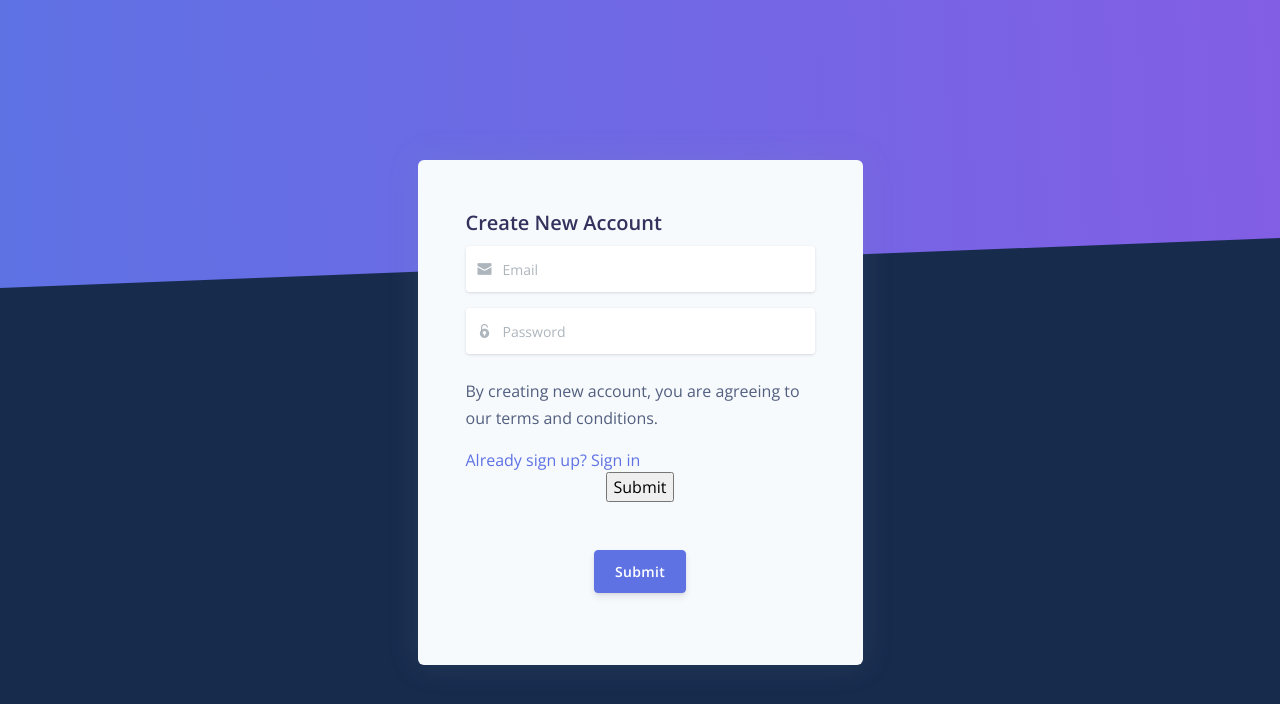
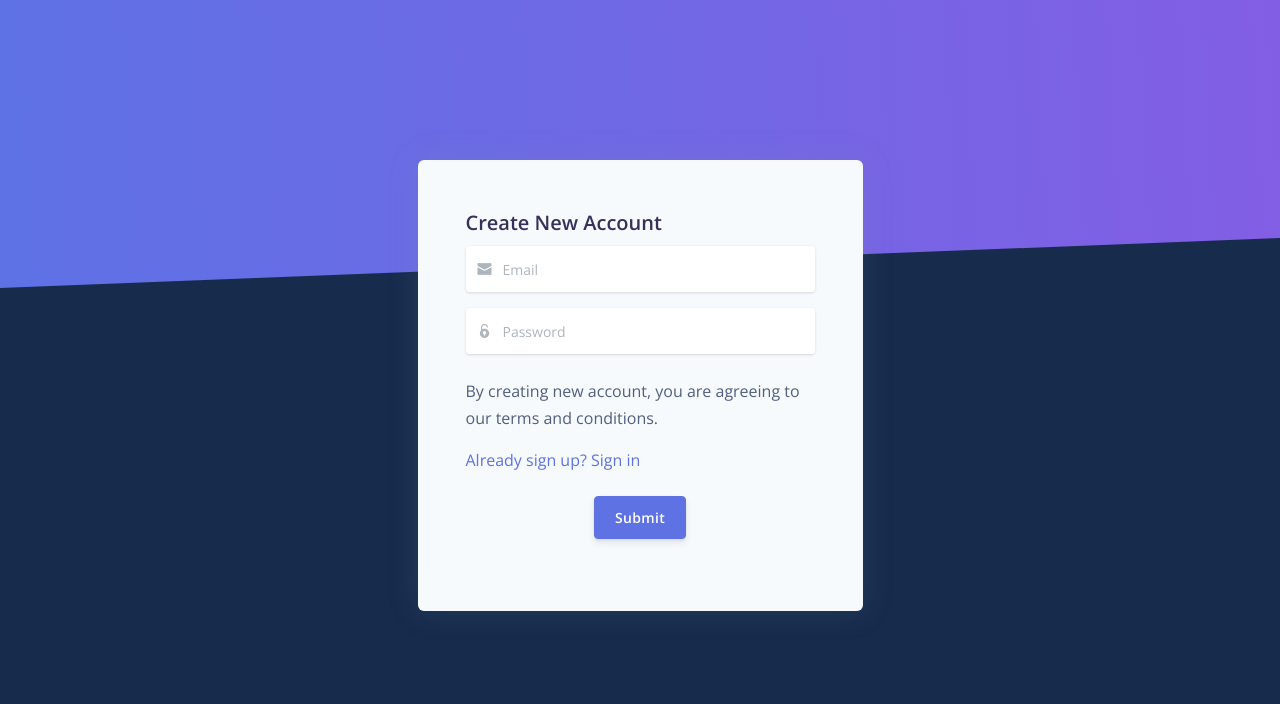
Before and after one commit to n3r052/php-fyp, a PHP site: page /register.php in a window 1280 px wide. Shown: the top 704 px of the page. Run offline with PHP 8.4, Linux system fonts and the light colour scheme.

Commit message:
submit button fixed

```diff
--- a/register.php
+++ b/register.php
@@ -67,8 +67,7 @@ function myFunction() {
 
 
                             <div class="text-center">
-                            <input class="submit" type="submit" value="Submit" name="submit" id="submit" onclick ="myFunction()" /><br><br>
-                                <button type="button" class="btn btn-primary my-4" name="submit">Submit</button>
+                                <button type="submit" class="btn btn-primary my-4" name="submit">Submit</button>
                             </div>
                         </form>
                  </div>
```
